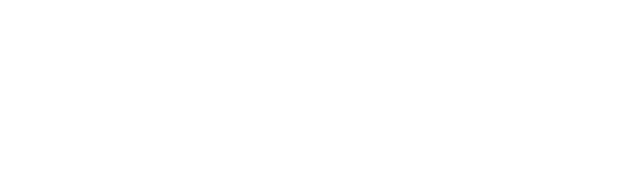
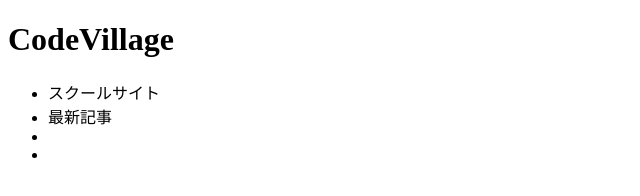
Before and after one commit to takemaru2150/team_developmemt, a plain HTML site: page header&sidever.html in a window 1280 px wide. Shown: the whole page, without its empty margins (0-640 px from the left). Drawn offline with Linux system fonts and the light colour scheme.

Commit message:
headerのnavの構造を作りました

```diff
--- a/header&sidever.html
+++ b/header&sidever.html
@@ -7,6 +7,17 @@
   <title>Document</title>
 </head>
 <body>
+<header>
+  <h1>CodeVillage</h1>
+  <nav>
+    <ul>
+      <li>スクールサイト</li>
+      <li>最新記事</li>
+      <li></li>
+      <li></li>
+    </ul>
+  </nav>
+</header>
 
 </body>
 </html>
```
